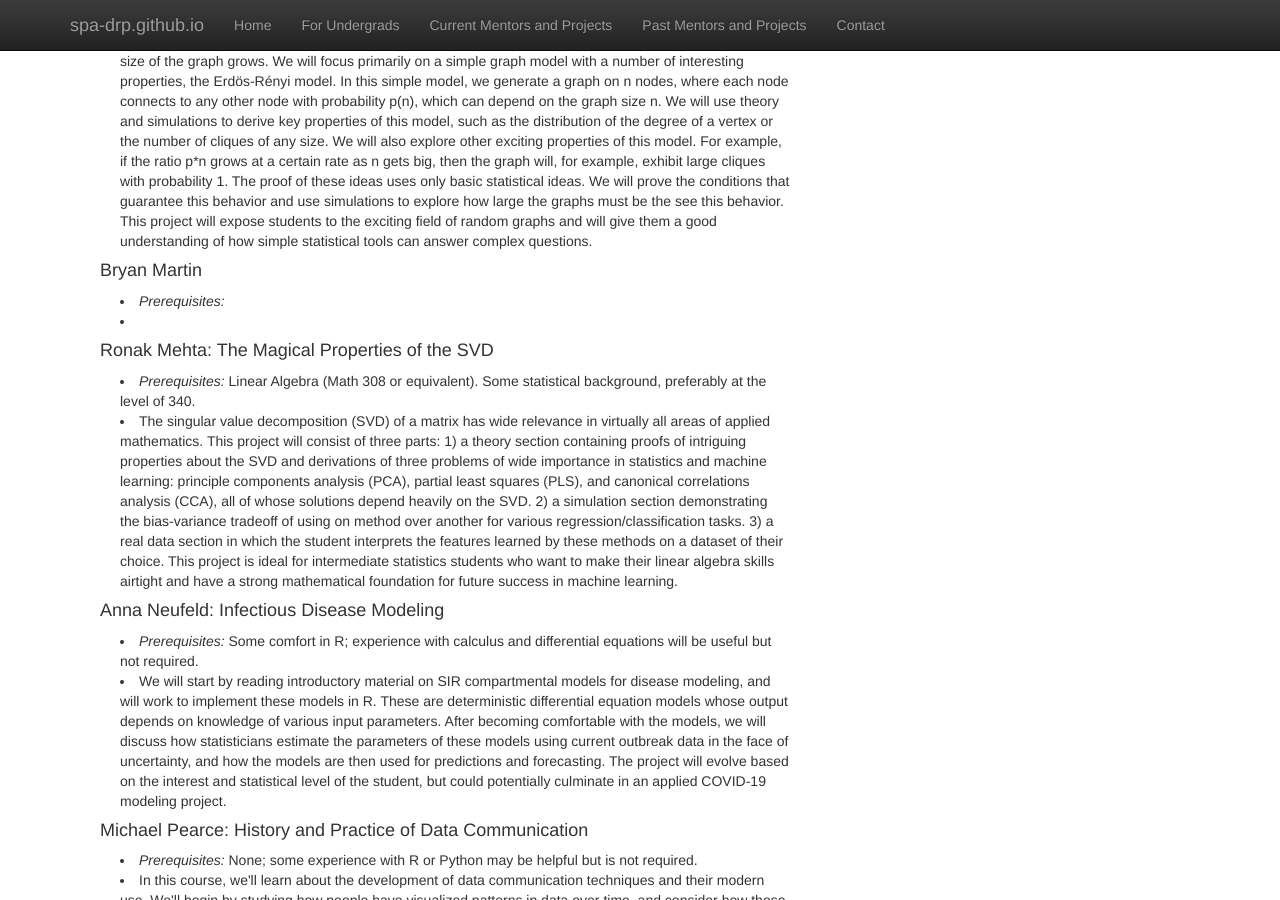
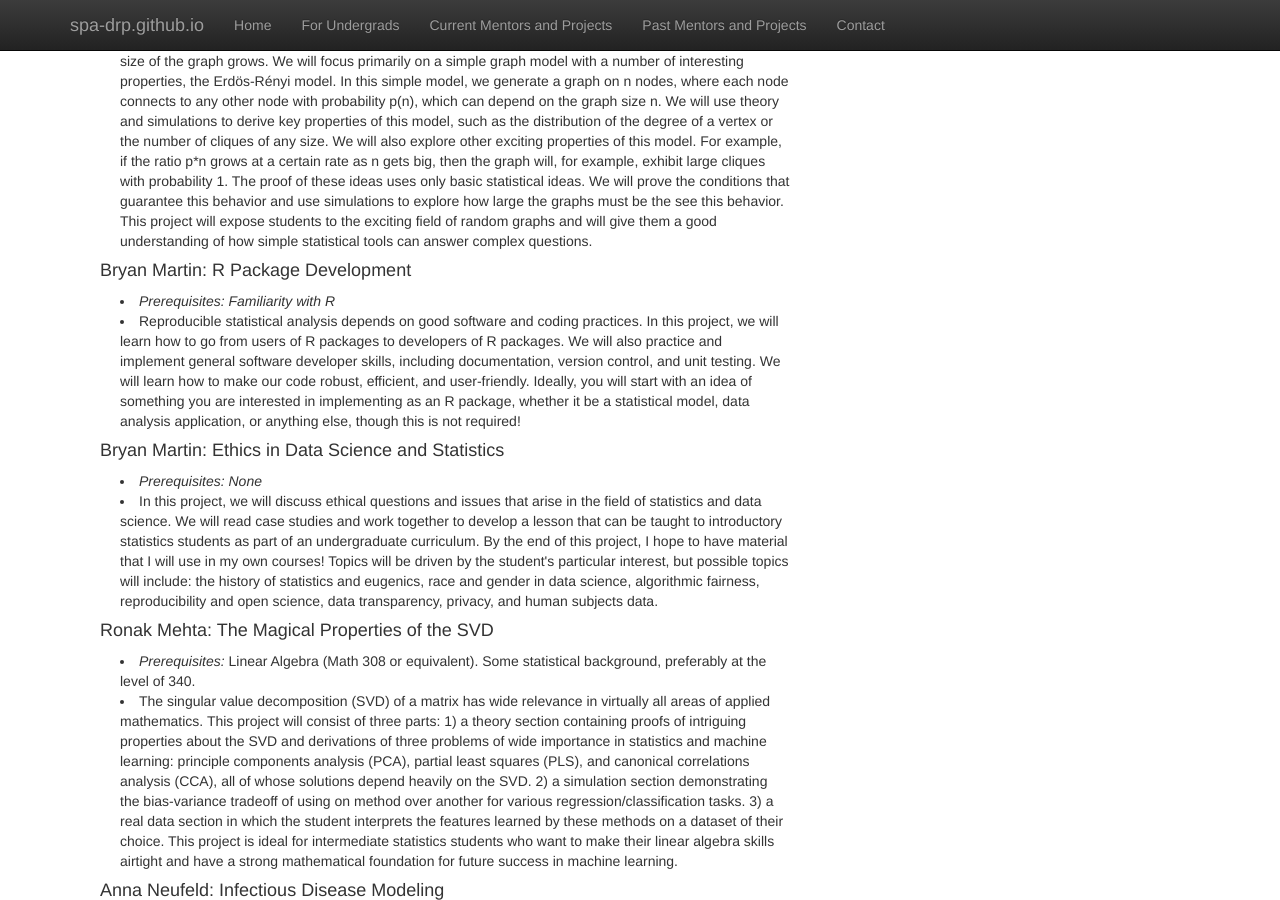
Before and after one commit to SPA-DRP/spa-drp.github.io, a Jekyll site: the page built from currentmentors.html, in a window 1280 px wide and 900 px high, scrolled down 791 px. Built offline with Jekyll 4.4.1, drawn with Linux system fonts in a browser that asks for light colours; nearby versions of some CDN libraries; library files that are not in the unit come from our copies.

Commit message:
Updated bryans project

```diff
--- a/currentmentors.html
+++ b/currentmentors.html
@@ -60,11 +60,23 @@ Finally, we'll consider the ethics of forecasting elections and using statistics
     <li style="padding:0px;margin:0px 20px 0px;"> In this project, we will study random graph theory and how the behavior of these graphs change as the size of the graph grows. We will focus primarily on a simple graph model with a number of interesting properties, the Erdös-Rényi model. In this simple model, we generate a graph on n nodes, where each node connects to any other node with probability p(n), which can depend on the graph size n. We will use theory and simulations to derive key properties of this model, such as the distribution of the degree of a vertex or the number of cliques of any size. We will also explore other exciting properties of this model. For example, if the ratio p*n grows at a certain rate as n gets big, then the graph will, for example, exhibit large cliques with probability 1. The proof of these ideas uses only basic statistical ideas. We will prove the conditions that guarantee this behavior and use simulations to explore how large the graphs must be the see this behavior. This project will expose students to the exciting field of random graphs and will give them a good understanding of how simple statistical tools can answer complex questions. </li>
 </p>
 
-<h4> Bryan Martin  </h4>
+<h4> Bryan Martin: R Package Development  </h4>
 <p class="content" style="padding:0px;margin:0px 20px 0px;">
-    <li style="padding:0px;margin:0px 20px 0px;"> <i> Prerequisites: </i>
+    <li style="padding:0px;margin:0px 20px 0px;"> <i> Prerequisites:
+    Familiarity with R</i>
      </li>
     <li style="padding:0px;margin:0px 20px 0px;">
+      Reproducible statistical analysis depends on good software and coding practices. In this project, we will learn how to go from users of R packages to developers of R packages. We will also practice and implement general software developer skills, including documentation, version control, and unit testing. We will learn how to make our code robust, efficient, and user-friendly. Ideally, you will start with an idea of something you are interested in implementing as an R package, whether it be a statistical model, data analysis application, or anything else, though this is not required!
+     </li>
+</p>
+
+<h4> Bryan Martin: Ethics in Data Science and Statistics </h4>
+<p class="content" style="padding:0px;margin:0px 20px 0px;">
+    <li style="padding:0px;margin:0px 20px 0px;"> <i> Prerequisites:
+    None </i>
+     </li>
+    <li style="padding:0px;margin:0px 20px 0px;">
+      In this project, we will discuss ethical questions and issues that arise in the field of statistics and data science. We will read case studies and work together to develop a lesson that can be taught to introductory statistics students as part of an undergraduate curriculum. By the end of this project, I hope to have material that I will use in my own courses! Topics will be driven by the student's particular interest, but possible topics will include: the history of statistics and eugenics, race and gender in data science, algorithmic fairness, reproducibility and open science, data transparency, privacy, and human subjects data.
      </li>
 </p>
 
```
